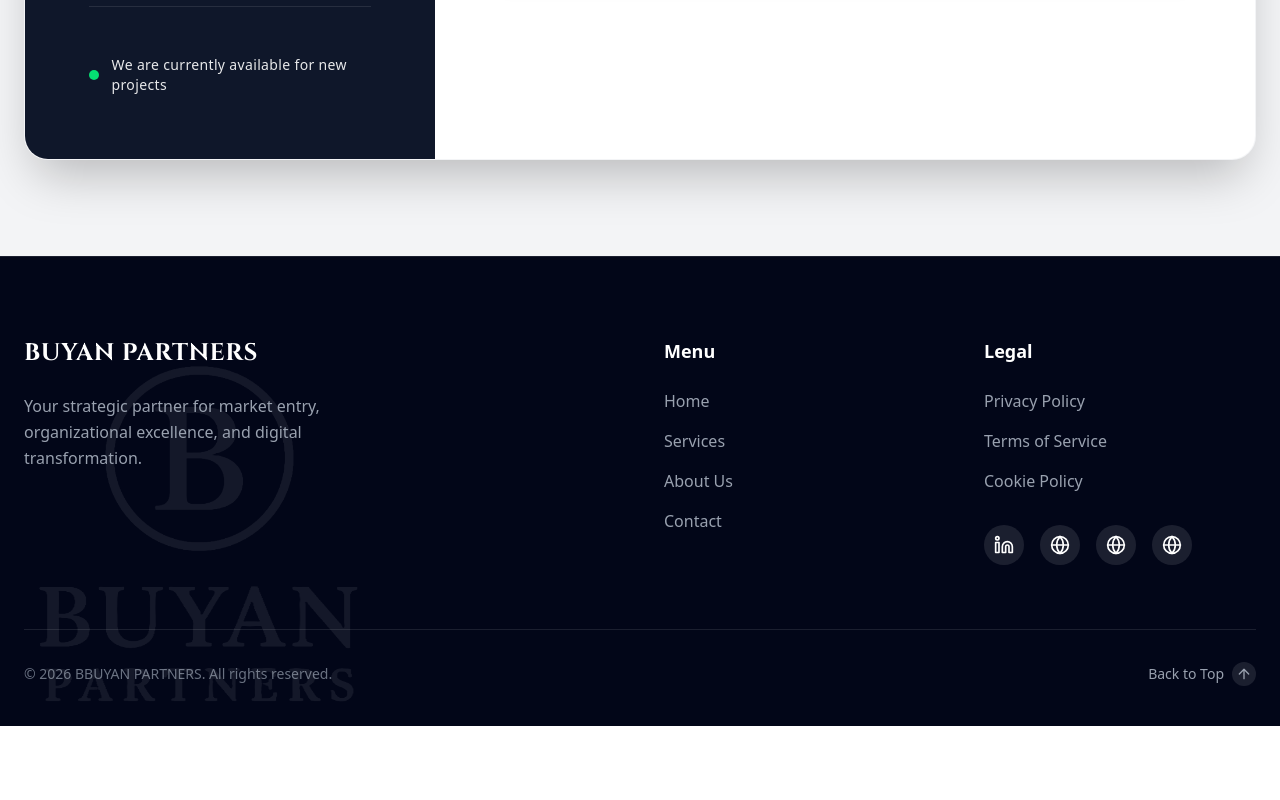
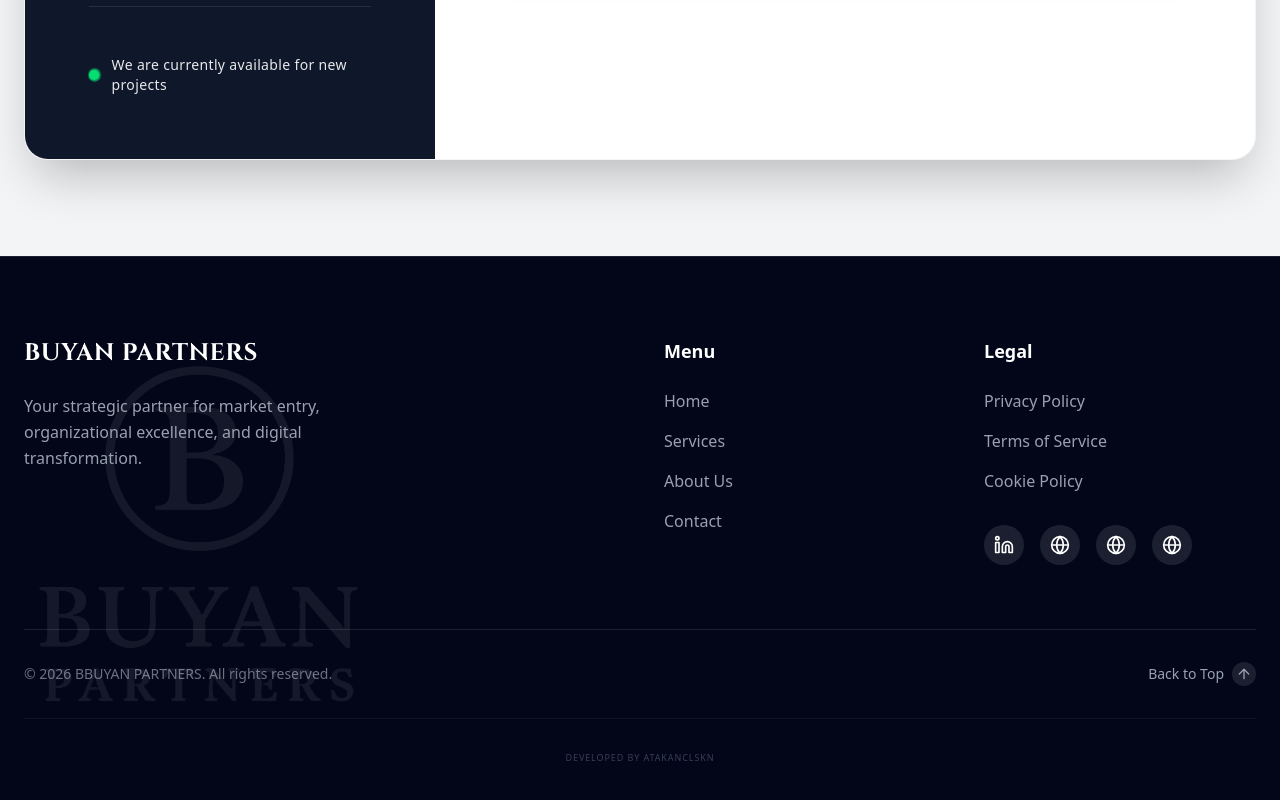
Before and after one commit to atakanclskn/buyan-partners, a React (Vite) app in the folder buyan-partners/: page / in a window 1280 px wide. Shown: the part 3549-4349 px from the top of the page. Before the commit the page ends 4275 px from the top, so only its background shows below. Built offline with nearby package versions, Linux system fonts and the light colour scheme; no server answers; the database is empty.

Commit message:
feat: Add developer signatures and component annotations across multiple files for improved clarity and attribution

```diff
--- a/buyan-partners/src/App.jsx
+++ b/buyan-partners/src/App.jsx
@@ -14,6 +14,8 @@ import Founders from "./components/Founders";
 import Preloader from "./components/Preloader";
 import Login from "./components/Login";         // <-- Login Bileşeni
 import AdminPanel from "./components/AdminPanel"; // <-- Admin Paneli
+
+// @atakanclskn - Main Application Component
 
 function App() {
   const { config } = useSite();
--- a/buyan-partners/src/components/AdminPanel.jsx
+++ b/buyan-partners/src/components/AdminPanel.jsx
@@ -9,6 +9,8 @@ import ServicesEditor from './admin/ServicesEditor';
 import { HeroEditor, AboutEditor, FoundersEditor, ContactEditor, ThemeEditor, FooterEditor } from './admin/GeneralEditors';
 import IconPicker from './IconPicker';
 import SystemLogs from './admin/SystemLogs';
+
+// @atakanclskn - Admin Dashboard Panel
 
 const AdminPanel = ({ onClose }) => {
   const { config } = useSite();
--- a/buyan-partners/src/components/Footer.jsx
+++ b/buyan-partners/src/components/Footer.jsx
@@ -4,6 +4,7 @@ import {
   Globe, ArrowUp, Send, MessageCircle, Dribbble
 } from 'lucide-react';
 
+// @atakanclskn - Footer Component
 const Footer = () => {
   const { config } = useSite();
   const { footer, general } = config;
@@ -111,6 +112,18 @@ const Footer = () => {
           </button>
         </div>
 
+        {/* Developer Signature - Çok küçük ve altta */}
+        <div className="text-center mt-8 pt-6 border-t border-white/5">
+          <a
+            href="https://github.com/atakanclskn"
+            target="_blank"
+            rel="noopener noreferrer"
+            className="text-gray-700 dark:text-gray-600 hover:text-gray-500 dark:hover:text-gray-500 transition-colors text-[9px] tracking-widest uppercase"
+            title="Developed by atakanclskn"
+          >
+            Developed by atakanclskn
+          </a>
+        </div>
       </div>
     </footer>
   );
--- a/buyan-partners/src/components/Founders.jsx
+++ b/buyan-partners/src/components/Founders.jsx
@@ -10,6 +10,7 @@ import {
 } from "lucide-react";
 import { motion, AnimatePresence } from "framer-motion";
 
+// @atakanclskn - Leadership/Founders Component with Modal
 const Founders = () => {
   const { config } = useSite();
   const { founders } = config;
--- a/buyan-partners/src/components/Navbar.jsx
+++ b/buyan-partners/src/components/Navbar.jsx
@@ -3,6 +3,7 @@ import { useSite } from "../context/SiteContext";
 import { Menu, X, Moon, Sun, ArrowRight } from "lucide-react";
 import { motion, AnimatePresence, useScroll, useSpring } from "framer-motion";
 
+// @atakanclskn - Navigation Bar Component
 const Navbar = () => {
   const { config, darkMode, setDarkMode } = useSite();
   const { navigation, general } = config;
--- a/buyan-partners/src/context/SiteContext.jsx
+++ b/buyan-partners/src/context/SiteContext.jsx
@@ -3,6 +3,7 @@ import { siteConfig as defaultData } from '../data/siteConfig'; // Yerel veri
 import { db } from '../firebase';
 import { collection, getDocs } from 'firebase/firestore';
 
+// @atakanclskn - Global Site Context for Configuration
 const SiteContext = createContext();
 
 export const SiteProvider = ({ children }) => {
```
